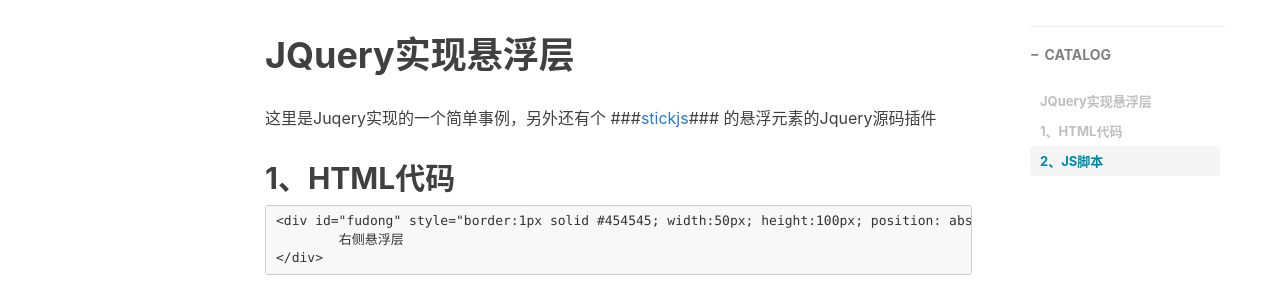
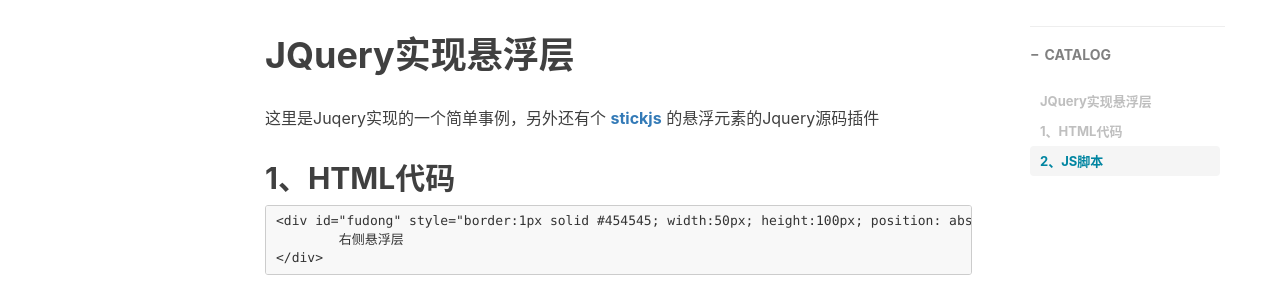
Before and after one commit to zakun/blog, a Jekyll site: the page built from _posts/2019-05-06-jquery悬浮层.md, in a window 1280 px wide. Shown: the part 537-837 px from the top of the page. Built offline with Jekyll 4.4.1, drawn with Linux system fonts in a browser that asks for light colours; nearby versions of some CDN libraries; comment, search, counter and statistics services are not loaded.

```diff
--- a/_posts/2019-05-06-jquery悬浮层.md
+++ b/_posts/2019-05-06-jquery悬浮层.md
@@ -13,7 +13,7 @@ tags:
 JQuery实现悬浮层
 ===
 
-这里是Juqery实现的一个简单事例，另外还有个 ###[stickjs](https://github.com/garand/sticky)### 的悬浮元素的Jquery源码插件
+这里是Juqery实现的一个简单事例，另外还有个 **[stickjs](https://github.com/garand/sticky)** 的悬浮元素的Jquery源码插件
 
 1、HTML代码
 ---
```
